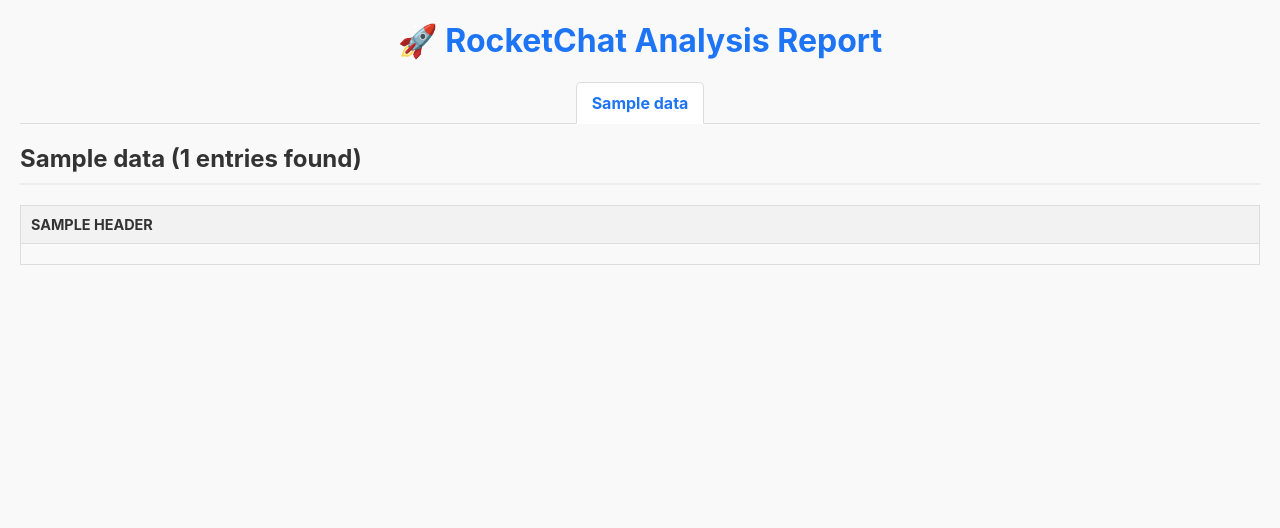
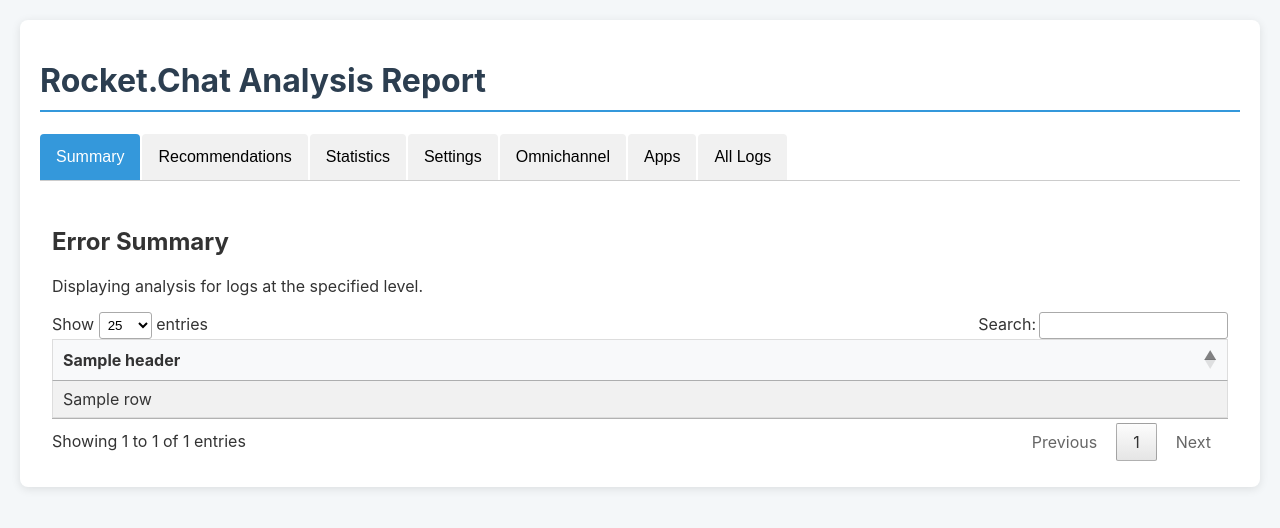
Before and after one commit to Canepro/rocketchat-log-analyzer, a Python web app: template templates/report_template.html in a window 1280 px wide. Shown: the top 528 px of the page. Run offline with Jinja, Linux system fonts and the light colour scheme; the template is opened without the code that fills it: most values are stand-ins (such as "Sample title", 1, 10 or a date in 2020); lists and menus that the app fills with data are empty; some libraries are stand-ins or nearby versions.

Commit message:
feat(v1.2.0): Implement smarter analysis with knowledge base and interactive tables

```diff
--- a/templates/report_template.html
+++ b/templates/report_template.html
@@ -2,123 +2,303 @@
 <html lang="en">
 <head>
     <meta charset="UTF-8">
-    <title>RocketChat Analysis Report</title>
+    <meta name="viewport" content="width=device-width, initial-scale=1.0">
+    <title>Rocket.Chat Support Dump Analysis Report</title>
+
+    <!-- v1.2.0: Added DataTables CSS and jQuery -->
+    <link rel="stylesheet" type="text/css" href="https://cdn.datatables.net/1.11.5/css/jquery.dataTables.css">
+
     <style>
-        body { font-family: -apple-system, BlinkMacSystemFont, "Segoe UI", Roboto, Helvetica, Arial, sans-serif; margin: 20px; background-color: #f9f9f9; color: #333; }
-        h1 { text-align: center; color: #1d74f5; }
-        h2 { border-bottom: 2px solid #eee; padding-bottom: 10px; }
-
-        .tabs { list-style: none; padding: 0; display: flex; flex-wrap: wrap; justify-content: center; margin-bottom: 20px; border-bottom: 1px solid #ddd; }
-        .tabs li { margin: 0 5px; }
-        .tabs a { display: block; text-decoration: none; color: #555; font-weight: bold; padding: 10px 15px; border-radius: 5px 5px 0 0; transition: all 0.2s ease-in-out; }
-        .tabs a:hover { background-color: #f0f0f0; }
-
-        table { width: 100%; border-collapse: collapse; margin-bottom: 20px; table-layout: fixed; }
-        th, td { border: 1px solid #ddd; padding: 10px; text-align: left; }
-        th { background-color: #f2f2f2; font-size: 0.9em; text-transform: uppercase; }
-        td { word-break: break-word; vertical-align: top; }
-        td pre {
-            margin: 0; white-space: pre-wrap; word-wrap: break-word; font-family: "SFMono-Regular", Consolas, "Liberation Mono", Menlo, Courier, monospace;
-            font-size: 0.85em; max-height: 300px; overflow-y: auto;
+        body {
+            font-family: -apple-system, BlinkMacSystemFont, "Segoe UI", Roboto, Helvetica, Arial, sans-serif, "Apple Color Emoji", "Segoe UI Emoji", "Segoe UI Symbol";
+            margin: 0;
+            padding: 20px;
+            background-color: #f4f7f9;
+            color: #333;
         }
-
-        .tab-content { display: none; }
-        .tab-content.active { display: block; animation: fadeIn 0.5s; }
-        @keyframes fadeIn { from { opacity: 0; } to { opacity: 1; } }
-
-        .tabs a.active-tab-link {
-            background-color: #fff; color: #1d74f5; border: 1px solid #ddd;
-            border-bottom: 1px solid #fff; margin-bottom: -1px;
+        .container {
+            max-width: 1200px;
+            margin: auto;
+            background: #fff;
+            padding: 20px;
+            box-shadow: 0 2px 10px rgba(0,0,0,0.1);
+            border-radius: 8px;
         }
-
-        .recommendations { list-style-type: '💡'; padding-left: 2em; }
-        .recommendations li { margin-bottom: 1em; padding-left: 0.5em; }
+        h1 {
+            color: #2c3e50;
+            border-bottom: 2px solid #3498db;
+            padding-bottom: 10px;
+        }
+        .tab {
+            overflow: hidden;
+            border-bottom: 1px solid #ccc;
+            margin-bottom: 20px;
+        }
+        .tab button {
+            background-color: #f1f1f1;
+            float: left;
+            border: none;
+            outline: none;
+            cursor: pointer;
+            padding: 14px 16px;
+            transition: 0.3s;
+            font-size: 16px;
+            border-radius: 4px 4px 0 0;
+            margin-right: 2px;
+        }
+        .tab button:hover {
+            background-color: #ddd;
+        }
+        .tab button.active {
+            background-color: #3498db;
+            color: white;
+        }
+        .tabcontent {
+            display: none;
+            padding: 6px 12px;
+            animation: fadeEffect 0.5s;
+        }
+        @keyframes fadeEffect {
+            from {opacity: 0;}
+            to {opacity: 1;}
+        }
+        table {
+            border-collapse: collapse;
+            width: 100%;
+            margin-top: 20px;
+        }
+        th, td {
+            border: 1px solid #ddd;
+            padding: 12px;
+            text-align: left;
+            word-break: break-all;
+        }
+        th {
+            background-color: #f8f9fa;
+            font-weight: 600;
+        }
+        /* v1.2.0: Styles for new recommendation format */
+        .recommendation-entry {
+            border-left: 4px solid #3498db;
+            padding: 15px;
+            margin-bottom: 20px;
+            background-color: #f8f9fa;
+            border-radius: 4px;
+        }
+        .recommendation-entry h3 {
+            margin-top: 0;
+            color: #2c3e50;
+        }
+        .recommendation-entry p {
+            margin: 5px 0;
+        }
+        .recommendation-entry a {
+            color: #3498db;
+            text-decoration: none;
+        }
+        .recommendation-entry a:hover {
+            text-decoration: underline;
+        }
     </style>
 </head>
 <body>
-    <h1>🚀 RocketChat Analysis Report</h1>
 
-    <ul class="tabs">
-        {% for key, data in results.items() %}
-            {% if data.content %}
-                <li><a href="#{{ key }}">{{ data.title }}</a></li>
+<div class="container">
+    <h1>Rocket.Chat Analysis Report</h1>
+
+    <div class="tab">
+        <button class="tablinks" onclick="openTab(event, 'Summary')" id="defaultOpen">Summary</button>
+        {% if results.recommendations.content %}
+        <button class="tablinks" onclick="openTab(event, 'Recommendations')">Recommendations</button>
         {% endif %}
-        {% endfor %}
-    </ul>
+        <button class="tablinks" onclick="openTab(event, 'Statistics')">Statistics</button>
+        <button class="tablinks" onclick="openTab(event, 'Settings')">Settings</button>
+        <button class="tablinks" onclick="openTab(event, 'Omnichannel')">Omnichannel</button>
+        <button class="tablinks" onclick="openTab(event, 'Apps')">Apps</button>
+        <button class="tablinks" onclick="openTab(event, 'Logs')">All Logs</button>
+    </div>
 
-    {% for key, data in results.items() %}
-    {% if data.content %}
-    <div id="{{ key }}" class="tab-content">
-
-        {% if key == 'logs' %}
-            <h2>{{ data.title }} (Displaying {{ data.content | length }} of {{ data.total_count }} entries found)</h2>
-        {% elif key == 'recommendations' %}
-            <h2>{{ data.title }}</h2>
-        {% else %}
-            <h2>{{ data.title }} ({{ data.content | length }} entries found)</h2>
-        {% endif %}
-
-        {% if key == 'recommendations' %}
-            <ul class="recommendations">
-            {% for item in data.content %}
-                <li>{{ item }}</li>
-            {% endfor %}
-            </ul>
-        {% elif data.content and data.headers %}
-            <table>
+    <div id="Summary" class="tabcontent">
+        <h2>Error Summary</h2>
+        <p>Displaying analysis for logs at the specified level.</p>
+        <!-- Note: The 'id' attribute is added for DataTables -->
+        <table id="summary_table" class="display">
             <thead>
                 <tr>
-                        {% for header in data.headers %}
+                    {% for header in results.summary.headers %}
                     <th>{{ header }}</th>
                     {% endfor %}
                 </tr>
             </thead>
             <tbody>
-                    {% for row in data.content %}
+                {% for row in results.summary.content %}
                 <tr>
-                        {% for header in data.headers %}
-                            <td><pre>{{ row.get(header, '') | e }}</pre></td>
+                    {% for header in results.summary.headers %}
+                    <td>{{ row[header] | e }}</td>
                     {% endfor %}
                 </tr>
                 {% endfor %}
             </tbody>
         </table>
-        {% elif data.content %}
-             <p>Data found but no headers defined for this section.</p>
-        {% else %}
-            <p>No data found for this section.</p>
-        {% endif %}
+    </div>
+
+    <!-- v1.2.0: Updated Recommendations tab -->
+    {% if results.recommendations.content %}
+    <div id="Recommendations" class="tabcontent">
+        <h2>Actionable Recommendations</h2>
+        {% for rec in results.recommendations.content %}
+        <div class="recommendation-entry">
+            <h3>{{ rec.title | e }}</h3>
+            <p><strong>Description:</strong> {{ rec.description | e }}</p>
+            <p><strong>Suggested Solution:</strong> {{ rec.solution | e }}</p>
+            <p><strong>Source:</strong> <a href="{{ rec.source | e }}" target="_blank" rel="noopener noreferrer">Learn More</a></p>
+        </div>
+        {% endfor %}
     </div>
     {% endif %}
+
+    <div id="Statistics" class="tabcontent">
+        <h2>Server Statistics</h2>
+        <table id="statistics_table" class="display">
+             <thead>
+                <tr>
+                    {% for header in results.statistics.headers %}
+                    <th>{{ header }}</th>
                     {% endfor %}
+                </tr>
+            </thead>
+            <tbody>
+                {% for row in results.statistics.content %}
+                <tr>
+                    {% for header in results.statistics.headers %}
+                    <td>{{ row[header] | e }}</td>
+                    {% endfor %}
+                </tr>
+                {% endfor %}
+            </tbody>
+        </table>
+    </div>
+
+    <div id="Settings" class="tabcontent">
+        <h2>Workspace Settings</h2>
+        <table id="settings_table" class="display">
+            <thead>
+                <tr>
+                    {% for header in results.settings.headers %}
+                    <th>{{ header }}</th>
+                    {% endfor %}
+                </tr>
+            </thead>
+            <tbody>
+                {% for row in results.settings.content %}
+                <tr>
+                    {% for header in results.settings.headers %}
+                    <td>{{ row[header] | e }}</td>
+                    {% endfor %}
+                </tr>
+                {% endfor %}
+            </tbody>
+        </table>
+    </div>
+
+    <div id="Omnichannel" class="tabcontent">
+        <h2>Omnichannel Settings</h2>
+        <table id="omnichannel_table" class="display">
+            <thead>
+                <tr>
+                    {% for header in results.omnichannel.headers %}
+                    <th>{{ header }}</th>
+                    {% endfor %}
+                </tr>
+            </thead>
+            <tbody>
+                {% for row in results.omnichannel.content %}
+                <tr>
+                    {% for header in results.omnichannel.headers %}
+                    <td>{{ row[header] | e }}</td>
+                    {% endfor %}
+                </tr>
+                {% endfor %}
+            </tbody>
+        </table>
+    </div>
+
+    <div id="Apps" class="tabcontent">
+        <h2>Installed Apps</h2>
+        <table id="apps_table" class="display">
+            <thead>
+                <tr>
+                    {% for header in results.apps.headers %}
+                    <th>{{ header }}</th>
+                    {% endfor %}
+                </tr>
+            </thead>
+            <tbody>
+                {% for row in results.apps.content %}
+                <tr>
+                    {% for header in results.apps.headers %}
+                    <td>{{ row[header] | e }}</td>
+                    {% endfor %}
+                </tr>
+                {% endfor %}
+            </tbody>
+        </table>
+    </div>
+
+    <div id="Logs" class="tabcontent">
+        <h2>All Log Entries</h2>
+        <p>Displaying {{ results.logs.content | length }} of {{ results.logs.total_count }} entries found.</p>
+        <table id="logs_table" class="display">
+            <thead>
+                <tr>
+                    {% for header in results.logs.headers %}
+                    <th>{{ header }}</th>
+                    {% endfor %}
+                </tr>
+            </thead>
+            <tbody>
+                {% for row in results.logs.content %}
+                <tr>
+                    {% for header in results.logs.headers %}
+                    <td>{{ row[header] | e }}</td>
+                    {% endfor %}
+                </tr>
+                {% endfor %}
+            </tbody>
+        </table>
+    </div>
+
+</div>
+
+<!-- v1.2.0: Added jQuery and DataTables JS -->
+<script type="text/javascript" charset="utf8" src="https://code.jquery.com/jquery-3.6.0.min.js"></script>
+<script type="text/javascript" charset="utf8" src="https://cdn.datatables.net/1.11.5/js/jquery.dataTables.js"></script>
 
 <script>
-        document.addEventListener('DOMContentLoaded', function() {
-            const tabs = document.querySelectorAll('.tabs a');
-            const contents = document.querySelectorAll('.tab-content');
-
-            function showTab(tabId) {
-                tabs.forEach(tabLink => tabLink.classList.toggle('active-tab-link', tabLink.getAttribute('href') === '#' + tabId));
-                contents.forEach(content => content.classList.toggle('active', content.id === tabId));
+    function openTab(evt, tabName) {
+        var i, tabcontent, tablinks;
+        tabcontent = document.getElementsByClassName("tabcontent");
+        for (i = 0; i < tabcontent.length; i++) {
+            tabcontent[i].style.display = "none";
+        }
+        tablinks = document.getElementsByClassName("tablinks");
+        for (i = 0; i < tablinks.length; i++) {
+            tablinks[i].className = tablinks[i].className.replace(" active", "");
+        }
+        document.getElementById(tabName).style.display = "block";
+        evt.currentTarget.className += " active";
     }
 
-            tabs.forEach(tab => {
-                tab.addEventListener('click', function(e) {
-                    e.preventDefault();
-                    const tabId = this.getAttribute('href').substring(1);
-                    showTab(tabId);
-                    history.pushState(null, null, '#' + tabId);
+    // Get the element with id="defaultOpen" and click on it
+    document.getElementById("defaultOpen").click();
+
+    // v1.2.0: Initialize DataTables on all tables with the 'display' class
+    $(document).ready(function() {
+        $('table.display').DataTable({
+            "pageLength": 25 // Set a default number of rows to display
         });
     });
+</script>
 
-            const initialTabId = window.location.hash.substring(1) || (tabs.length > 0 ? tabs[0].getAttribute('href').substring(1) : null);
-            if (initialTabId && document.getElementById(initialTabId)) {
-                showTab(initialTabId);
-            } else if (tabs.length > 0) {
-                // Fallback to the first available tab if hash is invalid
-                showTab(tabs[0].getAttribute('href').substring(1));
-            }
-        });
-    </script>
 </body>
 </html>
```
Also changed, not shown: analyzer.py (+29 -20 lines), CHANGELOG.md (added), README.md. Lines whose indentation alone changed are shown as unchanged.
